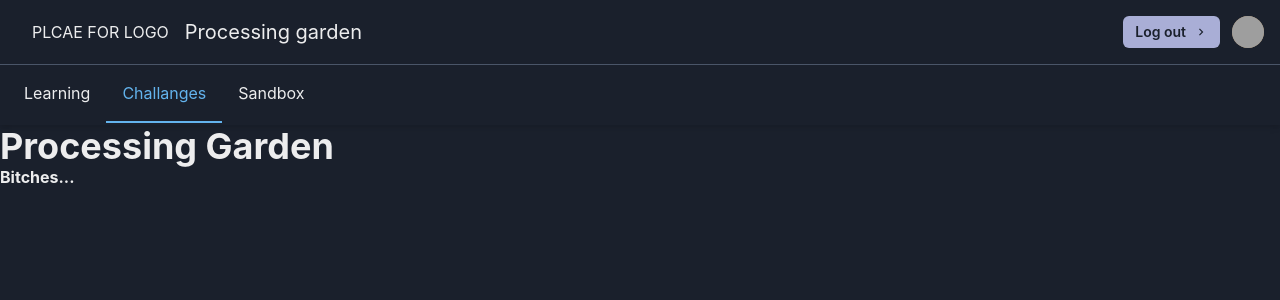
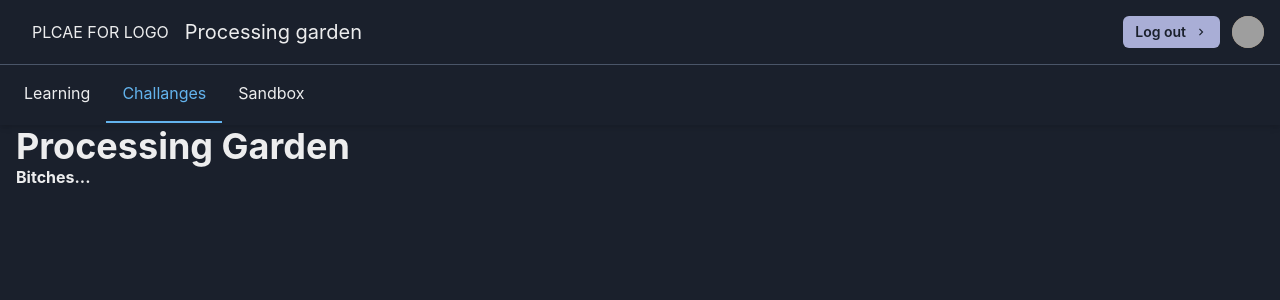
Before and after one commit to akai-org/processing-garden, a Next.js app: page / in a window 1280 px wide. Shown: the top 300 px of the page. Built offline with nearby package versions, Linux system fonts and the light colour scheme; grey boxes are pictures that could not be loaded.

Commit message:
Added container component to layout

```diff
--- a/src/components/Layout/Layout.tsx
+++ b/src/components/Layout/Layout.tsx
@@ -1,3 +1,4 @@
+import { Container } from '@chakra-ui/react';
 import Navbar from 'components/Navbar/Navbar';
 import { FC } from 'react';
 
@@ -5,7 +6,7 @@
   return (
     <>
       <Navbar />
-      <main>{children}</main>
+      <Container maxW="container.xl">{children}</Container>
       {/* <Footer /> */}
     </>
   );
```
